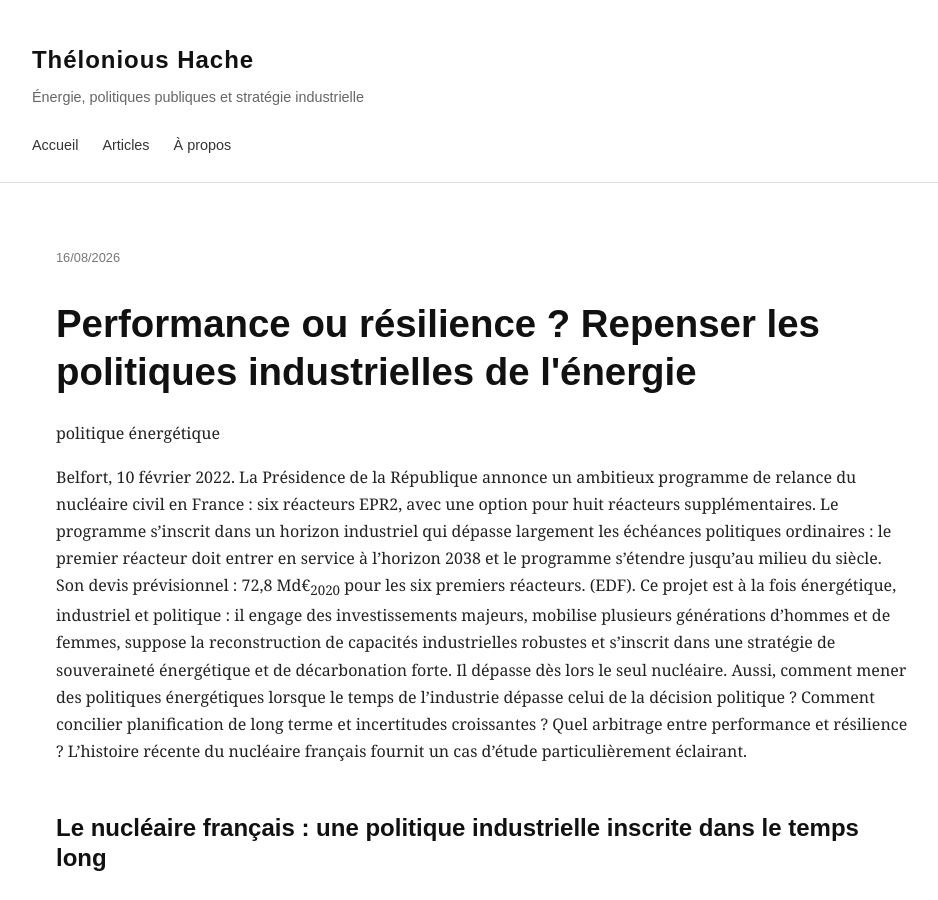
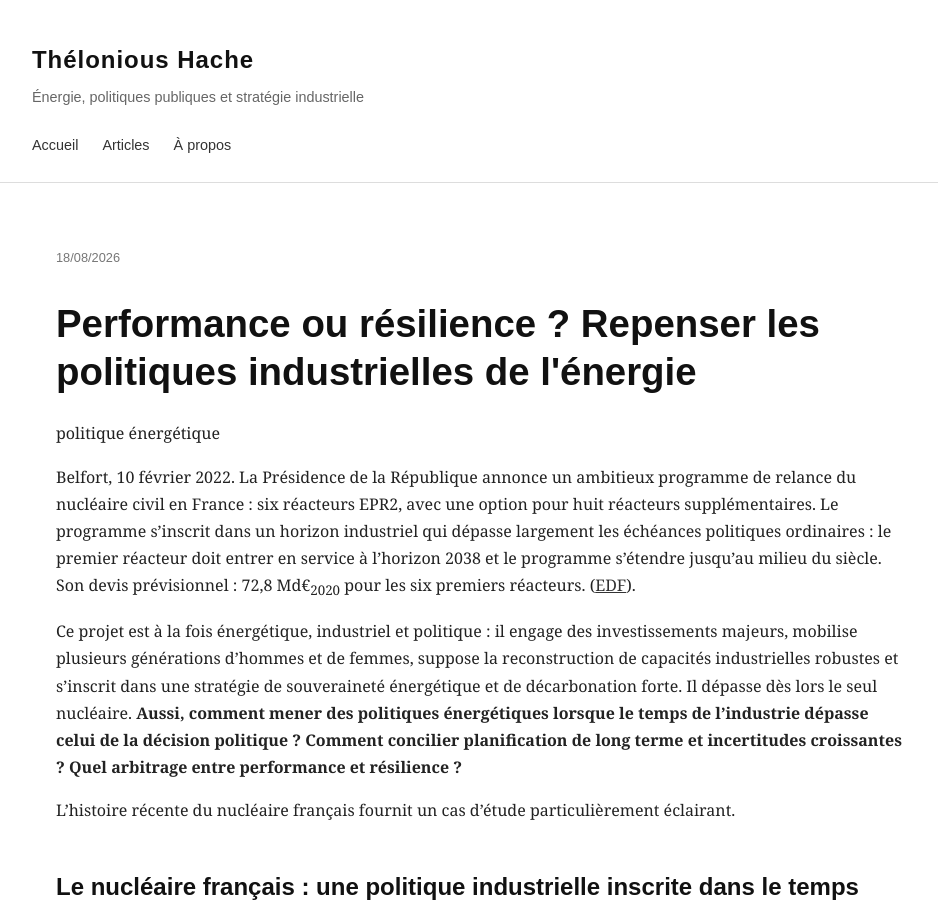
Before and after one commit to TheloniousHache/thelonious-hache.github.io, a Jekyll site: the page built from _posts/2026-08-16-note1.md, in a window 1280 px wide and 900 px high. Shown: the whole window, without its empty margins (158-1096 px from the left). Built offline with Jekyll 4.4.1, drawn with Linux system fonts in a browser that asks for light colours.

Commit message:
Update 2026-08-16-note1.md

```diff
--- a/_posts/2026-08-16-note1.md
+++ b/_posts/2026-08-16-note1.md
@@ -2,12 +2,14 @@
 layout: post
 title: "Performance ou résilience ? Repenser les politiques industrielles de l'énergie"
 subtitle: "Le temps long : l'angle mort des politiques énergétiques"
-date: 2026-08-16
+date: 2026-08-18
 categories: [politique énergétique]
 ---
 
-Belfort, 10 février 2022. La Présidence de la République annonce un ambitieux programme de relance du nucléaire civil en France : six réacteurs EPR2, avec une option pour huit réacteurs supplémentaires. Le programme s’inscrit dans un horizon industriel qui dépasse largement les échéances politiques ordinaires : le premier réacteur doit entrer en service à l’horizon 2038 et le programme s’étendre jusqu’au milieu du siècle. Son devis prévisionnel : 72,8 Md€<sub>2020</sub> pour les six premiers réacteurs. (EDF).
-Ce projet est à la fois énergétique, industriel et politique : il engage des investissements majeurs, mobilise plusieurs générations d’hommes et de femmes, suppose la reconstruction de capacités industrielles robustes et s’inscrit dans une stratégie de souveraineté énergétique et de décarbonation forte. Il dépasse dès lors le seul nucléaire. Aussi, comment mener des politiques énergétiques lorsque le temps de l'industrie dépasse celui de la décision politique ? Comment concilier planification de long terme et incertitudes croissantes ? Quel arbitrage entre performance et résilience ?
+Belfort, 10 février 2022. La Présidence de la République annonce un ambitieux programme de relance du nucléaire civil en France : six réacteurs EPR2, avec une option pour huit réacteurs supplémentaires. Le programme s’inscrit dans un horizon industriel qui dépasse largement les échéances politiques ordinaires : le premier réacteur doit entrer en service à l’horizon 2038 et le programme s’étendre jusqu’au milieu du siècle. Son devis prévisionnel : 72,8 Md€<sub>2020</sub> pour les six premiers réacteurs. ([EDF](https://www.edf.fr/groupe-edf/espaces-dedies/journalistes/tous-les-communiques-de-presse/edf-presente-son-devis-previsionnel-du-programme-epr2-a-hauteur-de-728-mdeu)).
+
+Ce projet est à la fois énergétique, industriel et politique : il engage des investissements majeurs, mobilise plusieurs générations d’hommes et de femmes, suppose la reconstruction de capacités industrielles robustes et s’inscrit dans une stratégie de souveraineté énergétique et de décarbonation forte. Il dépasse dès lors le seul nucléaire. **Aussi, comment mener des politiques énergétiques lorsque le temps de l'industrie dépasse celui de la décision politique ? Comment concilier planification de long terme et incertitudes croissantes ? Quel arbitrage entre performance et résilience ?**
+
 L’histoire récente du nucléaire français fournit un cas d’étude particulièrement éclairant.
 
 ## Le nucléaire français : une politique industrielle inscrite dans le temps long
```
